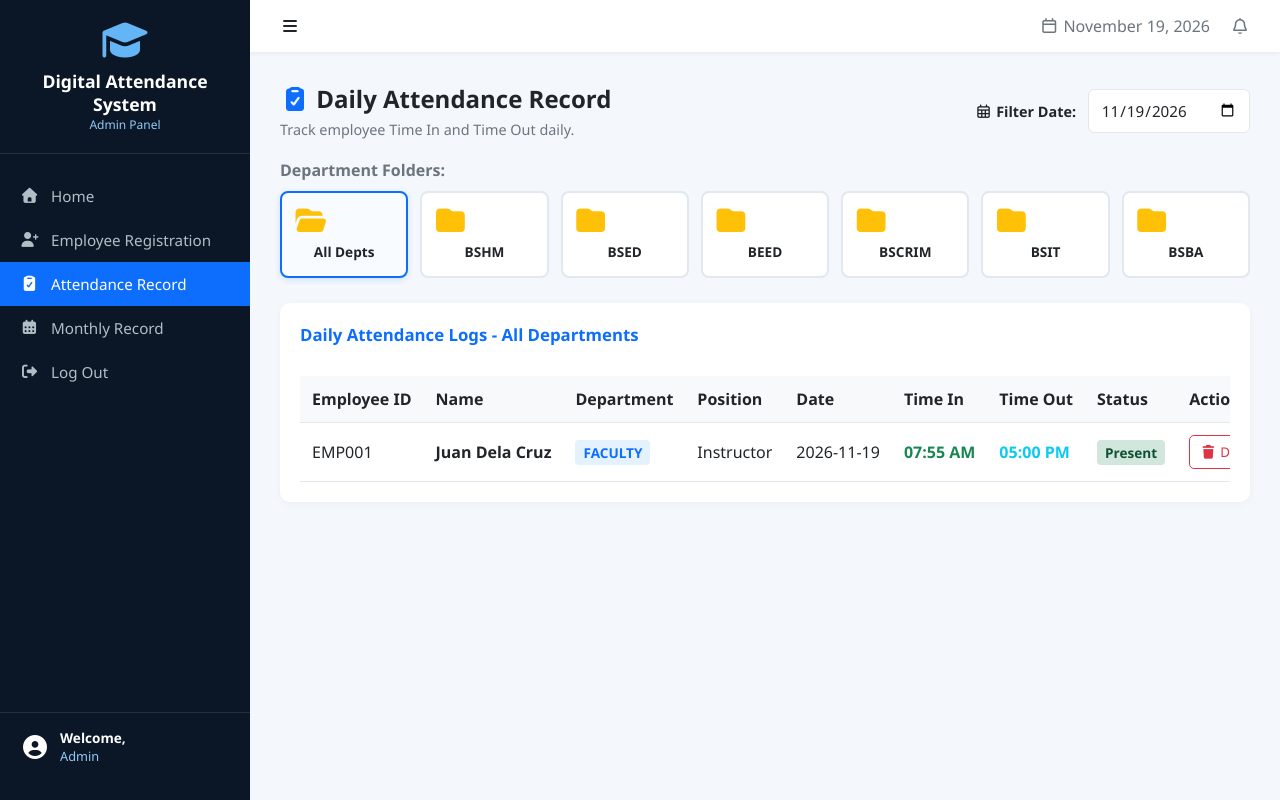
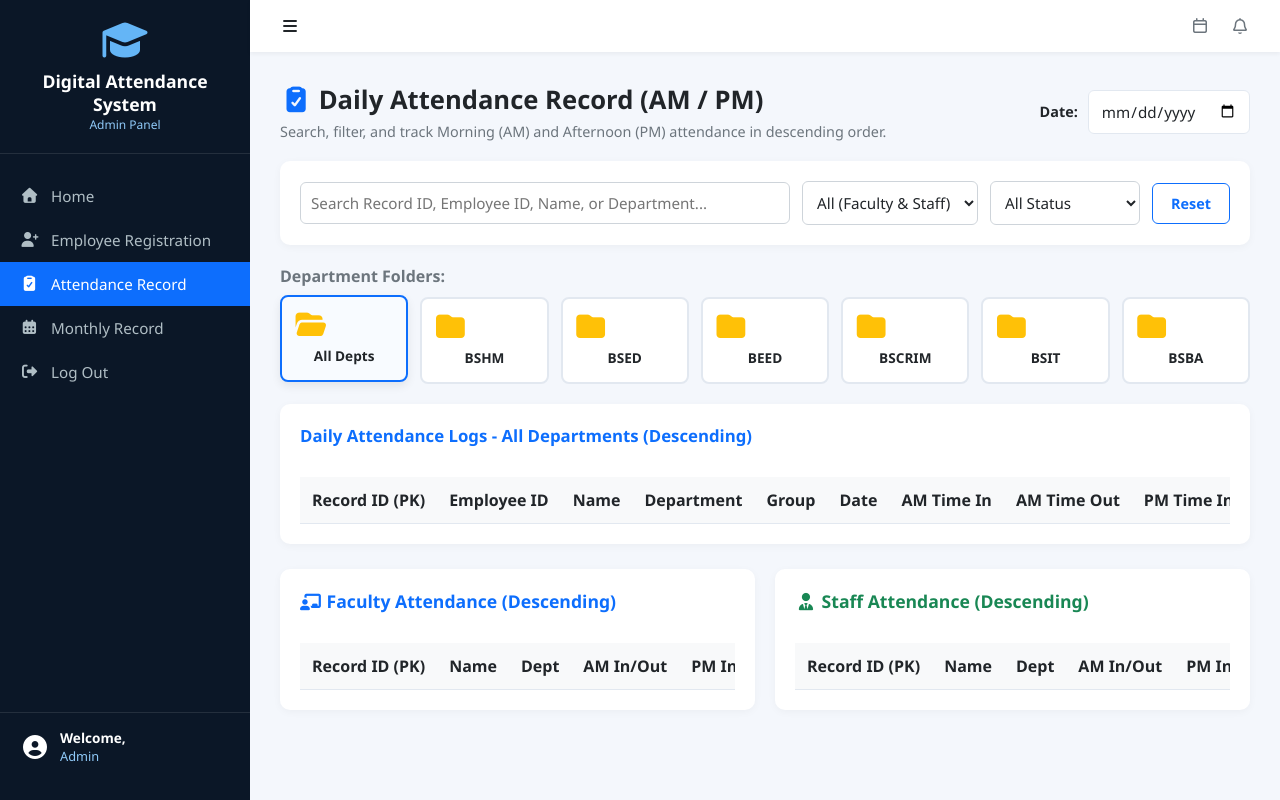
Before and after one commit to padernamarvin25-boop/Digital-attendance-system-for-faculty-and-staff, a plain HTML site: page attendance.html in a window 1280 px wide. Drawn offline with Linux system fonts and the light colour scheme.

Commit message:
Update attendance.html

```diff
--- a/attendance.html
+++ b/attendance.html
@@ -1,4 +1,3 @@
-
 <!DOCTYPE html>
 <html lang="en">
 <head>
@@ -23,21 +22,25 @@
       user-select: none;
     }
 
-    .daily-folder:focus {
-      outline: 3px solid rgba(13,110,253,0.25);
-      outline-offset: 2px;
-    }
-
-    .daily-folder:hover {
+    .daily-folder:hover,
+    .daily-folder.active-folder {
       border-color: var(--primary-blue);
+      background-color: #f8fbff;
       transform: translateY(-2px);
       box-shadow: 0 4px 10px rgba(0,0,0,0.08);
     }
 
-    .daily-folder.active-folder {
-      border-color: var(--primary-blue);
-      background-color: #f8fbff;
-      box-shadow: 0 2px 6px rgba(13,110,253,0.15);
+    .split-grid {
+      display: grid;
+      grid-template-columns: 1fr 1fr;
+      gap: 20px;
+      margin-bottom: 20px;
+    }
+
+    @media (max-width: 900px) {
+      .split-grid {
+        grid-template-columns: 1fr;
+      }
     }
 
     .delete-attendance-btn {
@@ -45,7 +48,7 @@
       border: 1px solid #dc3545;
       background: white;
       border-radius: 5px;
-      padding: 7px 10px;
+      padding: 6px 10px;
       cursor: pointer;
       white-space: nowrap;
     }
@@ -68,7 +71,6 @@
 
   <!-- SIDEBAR -->
   <div class="sidebar">
-
     <div class="sidebar-header">
       <i class="fa-solid fa-graduation-cap"></i>
       <h2>Digital Attendance System</h2>
@@ -76,459 +78,395 @@
     </div>
 
     <ul class="sidebar-menu">
-      <li>
-        <a href="./dashboard.html">
-          <i class="fa-solid fa-house"></i> Home
-        </a>
-      </li>
-
-      <li>
-        <a href="./employee.html">
-          <i class="fa-solid fa-user-plus"></i> Employee Registration
-        </a>
-      </li>
-
-      <li class="active">
-        <a href="./attendance.html">
-          <i class="fa-solid fa-clipboard-check"></i> Attendance Record
-        </a>
-      </li>
-
-      <li>
-        <a href="./monthly.html">
-          <i class="fa-solid fa-calendar-days"></i> Monthly Record
-        </a>
-      </li>
-
-      <li>
-        <a href="#" onclick="logout(); return false;">
-          <i class="fa-solid fa-right-from-bracket"></i> Log Out
-        </a>
-      </li>
+      <li><a href="./dashboard.html"><i class="fa-solid fa-house"></i> Home</a></li>
+      <li><a href="./employee.html"><i class="fa-solid fa-user-plus"></i> Employee Registration</a></li>
+      <li class="active"><a href="./attendance.html"><i class="fa-solid fa-clipboard-check"></i> Attendance Record</a></li>
+      <li><a href="./monthly.html"><i class="fa-solid fa-calendar-days"></i> Monthly Record</a></li>
+      <li><a href="#" onclick="logout(); return false;"><i class="fa-solid fa-right-from-bracket"></i> Log Out</a></li>
     </ul>
 
     <div class="sidebar-footer">
-      <i class="fa-solid fa-user-circle" style="font-size:1.5rem;"></i>
+      <i class="fa-solid fa-user-circle"></i>
       <div>
-        <strong style="display:block;font-size:0.85rem;">Welcome,</strong>
-        <span style="font-size:0.80rem;color:#90caf9;">Admin</span>
+        <strong>Welcome,</strong>
+        <span>Admin</span>
       </div>
     </div>
-
   </div>
 
   <!-- MAIN CONTENT -->
   <div class="main-content">
-
     <div class="topbar">
-      <div>
-        <i class="fa-solid fa-bars"></i>
-      </div>
-
+      <div><i class="fa-solid fa-bars"></i></div>
       <div class="topbar-info">
-        <span>
-          <i class="fa-regular fa-calendar"></i>
-          <span id="currentDate"></span>
-        </span>
+        <span><i class="fa-regular fa-calendar"></i> <span id="currentDate"></span></span>
         <i class="fa-regular fa-bell"></i>
       </div>
     </div>
 
     <div class="content-area">
-
-      <!-- PAGE HEADER -->
-      <div style="display:flex;justify-content:space-between;align-items:center;margin-bottom:20px;flex-wrap:wrap;gap:15px;">
-
+      <div class="page-header-row">
         <div>
-          <h1 style="font-size:1.5rem;margin-bottom:5px;">
+          <h1 class="page-heading">
             <i class="fa-solid fa-clipboard-check" style="color:var(--primary-blue);"></i>
-            Daily Attendance Record
+            Daily Attendance Record (AM / PM)
           </h1>
-
-          <p style="color:var(--text-muted);font-size:0.9rem;">
-            Track employee Time In and Time Out daily.
+          <p class="page-subheading" style="margin-bottom:0;">
+            Search, filter, and track Morning (AM) and Afternoon (PM) attendance in descending order.
           </p>
         </div>
 
-        <div>
-          <label style="font-weight:600;font-size:0.9rem;margin-right:8px;">
-            <i class="fa-regular fa-calendar-days"></i>
-            Filter Date:
-          </label>
+        <div style="display:flex;gap:10px;align-items:center;flex-wrap:wrap;">
+          <label for="dateFilter" style="font-weight:600;font-size:0.9rem;">Date:</label>
+          <input type="date" id="dateFilter" class="form-control" style="width:auto;" onchange="filterDailyData()">
+        </div>
+      </div>
 
-          <input type="date"
-            id="dateFilter"
+      <!-- SEARCH & FILTERS -->
+      <div class="card" style="margin-bottom:20px;">
+        <div class="filter-area" style="margin:0;">
+          <input
+            type="text"
+            id="dailySearch"
             class="form-control"
-            style="display:inline-block;width:auto;"
-            onchange="filterDailyData()">
+            style="flex:1;min-width:220px;"
+            placeholder="Search Record ID, Employee ID, Name, or Department..."
+            oninput="filterDailyData()"
+          >
+
+          <select id="dailyPositionFilter" class="form-control" style="width:auto;min-width:160px;" onchange="filterDailyData()">
+            <option value="ALL">All (Faculty &amp; Staff)</option>
+            <option value="FACULTY">Faculty</option>
+            <option value="STAFF">Staff</option>
+          </select>
+
+          <select id="dailyStatusFilter" class="form-control" style="width:auto;min-width:150px;" onchange="filterDailyData()">
+            <option value="ALL">All Status</option>
+            <option value="Present">Present</option>
+            <option value="Late">Late</option>
+          </select>
+
+          <button type="button" class="btn btn-outline" onclick="resetDailyFilters()">
+            Reset
+          </button>
         </div>
-
       </div>
 
       <!-- DEPARTMENT FOLDERS -->
-      <h3 style="font-size:1rem;margin-bottom:10px;color:var(--text-muted);">
-        Department Folders:
-      </h3>
-
-      <div style="display:grid;grid-template-columns:repeat(auto-fit,minmax(110px,1fr));gap:12px;margin-bottom:25px;">
-
+      <h3 class="folder-section-title" style="margin-top:0;">Department Folders:</h3>
+      <div style="display:grid;grid-template-columns:repeat(auto-fit,minmax(110px,1fr));gap:12px;margin-bottom:20px;">
         <div class="daily-folder active-folder" id="dfolder-ALL">
           <i class="fa-solid fa-folder-open" style="font-size:1.8rem;color:#ffc107;margin-bottom:5px;display:block;"></i>
           <h4 style="font-size:0.85rem;margin:0;">All Depts</h4>
         </div>
-
         <div class="daily-folder" id="dfolder-BSHM">
           <i class="fa-solid fa-folder" style="font-size:1.8rem;color:#ffc107;margin-bottom:5px;display:block;"></i>
           <h4 style="font-size:0.85rem;margin:0;">BSHM</h4>
         </div>
-
         <div class="daily-folder" id="dfolder-BSED">
           <i class="fa-solid fa-folder" style="font-size:1.8rem;color:#ffc107;margin-bottom:5px;display:block;"></i>
           <h4 style="font-size:0.85rem;margin:0;">BSED</h4>
         </div>
-
         <div class="daily-folder" id="dfolder-BEED">
           <i class="fa-solid fa-folder" style="font-size:1.8rem;color:#ffc107;margin-bottom:5px;display:block;"></i>
           <h4 style="font-size:0.85rem;margin:0;">BEED</h4>
         </div>
-
         <div class="daily-folder" id="dfolder-BSCRIM">
           <i class="fa-solid fa-folder" style="font-size:1.8rem;color:#ffc107;margin-bottom:5px;display:block;"></i>
           <h4 style="font-size:0.85rem;margin:0;">BSCRIM</h4>
         </div>
-
         <div class="daily-folder" id="dfolder-BSIT">
           <i class="fa-solid fa-folder" style="font-size:1.8rem;color:#ffc107;margin-bottom:5px;display:block;"></i>
           <h4 style="font-size:0.85rem;margin:0;">BSIT</h4>
         </div>
-
         <div class="daily-folder" id="dfolder-BSBA">
           <i class="fa-solid fa-folder" style="font-size:1.8rem;color:#ffc107;margin-bottom:5px;display:block;"></i>
           <h4 style="font-size:0.85rem;margin:0;">BSBA</h4>
         </div>
-
       </div>
 
-      <!-- ATTENDANCE TABLE -->
-      <div class="card">
-
-        <h3 id="dailyFolderTitle" style="margin-bottom:15px;font-size:1.05rem;color:var(--primary-blue);">
-          Daily Attendance Logs - All Departments
+      <!-- COMBINED ATTENDANCE TABLE (DESCENDING) -->
+      <div class="card" style="margin-bottom:25px;">
+        <h3 id="dailyFolderTitle" class="monthly-table-title">
+          Daily Attendance Logs - All Departments (Descending)
         </h3>
 
-        <div style="overflow-x:auto;">
+        <div class="table-wrapper">
           <table>
             <thead>
               <tr>
+                <th>Record ID (PK)</th>
                 <th>Employee ID</th>
                 <th>Name</th>
                 <th>Department</th>
-                <th>Position</th>
+                <th>Group</th>
                 <th>Date</th>
-                <th>Time In</th>
-                <th>Time Out</th>
+                <th>AM Time In</th>
+                <th>AM Time Out</th>
+                <th>PM Time In</th>
+                <th>PM Time Out</th>
                 <th>Status</th>
                 <th>Actions</th>
               </tr>
             </thead>
-
             <tbody id="attendanceTable"></tbody>
           </table>
         </div>
+      </div>
 
+      <!-- SEPARATE FACULTY & STAFF CONTAINERS -->
+      <div class="split-grid">
+        <div class="card">
+          <h3 class="card-title" style="color:var(--primary-blue);">
+            <i class="fa-solid fa-chalkboard-user"></i> Faculty Attendance (Descending)
+          </h3>
+          <div class="table-wrapper">
+            <table>
+              <thead>
+                <tr>
+                  <th>Record ID (PK)</th>
+                  <th>Name</th>
+                  <th>Dept</th>
+                  <th>AM In/Out</th>
+                  <th>PM In/Out</th>
+                </tr>
+              </thead>
+              <tbody id="facultyDailyTable"></tbody>
+            </table>
+          </div>
+        </div>
+
+        <div class="card">
+          <h3 class="card-title" style="color:var(--success-green);">
+            <i class="fa-solid fa-user-tie"></i> Staff Attendance (Descending)
+          </h3>
+          <div class="table-wrapper">
+            <table>
+              <thead>
+                <tr>
+                  <th>Record ID (PK)</th>
+                  <th>Name</th>
+                  <th>Dept</th>
+                  <th>AM In/Out</th>
+                  <th>PM In/Out</th>
+                </tr>
+              </thead>
+              <tbody id="staffDailyTable"></tbody>
+            </table>
+          </div>
+        </div>
       </div>
 
     </div>
   </div>
 </div>
 
-<!-- DATABASE -->
 <script src="./database.js"></script>
 
 <script>
+  let dailySelectedDept = "ALL";
 
-  let dailySelectedDept = 'ALL';
+  const clean = v => String(v ?? "").trim();
 
-  const localToday = () => {
-    const d = new Date();
+  const esc = v => clean(v).replace(/[&<>"']/g, ch => ({
+    "&": "&amp;", "<": "&lt;", ">": "&gt;", '"': "&quot;", "'": "&#39;"
+  }[ch]));
 
-    return `${d.getFullYear()}-${String(d.getMonth() + 1).padStart(2, '0')}-${String(d.getDate()).padStart(2, '0')}`;
-  };
-
-  function clean(value) {
-    return String(value ?? '').trim();
+  function normalizeGroup(emp, rec) {
+    const pos = clean(rec.position || emp?.position || "Staff").toLowerCase();
+    if (pos.includes("faculty") || pos.includes("instructor") || pos.includes("teacher")) {
+      return "Faculty";
+    }
+    return "Staff";
   }
 
-  function escapeHTML(value) {
-    return clean(value).replace(/[&<>"']/g, ch => ({
-      '&': '&amp;',
-      '<': '&lt;',
-      '>': '&gt;',
-      '"': '&quot;',
-      "'": '&#39;'
-    }[ch]));
+  function getDeptVal(emp, rec) {
+    return clean(rec.department || emp?.department || "General").toUpperCase();
   }
 
-  function getDepartment(employee, record) {
-    return clean(
-      employee?.department || record?.department || 'Unknown'
-    ).toUpperCase();
-  }
-
-  // SELECT DEPARTMENT
   function selectDailyDept(dept) {
-
     dailySelectedDept = clean(dept).toUpperCase();
 
-    document.querySelectorAll('.daily-folder').forEach(folder => {
-
-      folder.classList.remove('active-folder');
-
-      const icon = folder.querySelector('i');
-
+    document.querySelectorAll(".daily-folder").forEach(folder => {
+      folder.classList.remove("active-folder");
+      const icon = folder.querySelector("i");
       if (icon) {
-        icon.classList.remove('fa-folder-open');
-        icon.classList.add('fa-folder');
+        icon.classList.remove("fa-folder-open");
+        icon.classList.add("fa-folder");
       }
-
     });
 
-    const selectedFolder = document.getElementById(
-      'dfolder-' + dailySelectedDept
-    );
-
-    if (selectedFolder) {
-
-      selectedFolder.classList.add('active-folder');
-
-      const icon = selectedFolder.querySelector('i');
-
+    const selected = document.getElementById("dfolder-" + dailySelectedDept);
+    if (selected) {
+      selected.classList.add("active-folder");
+      const icon = selected.querySelector("i");
       if (icon) {
-        icon.classList.remove('fa-folder');
-        icon.classList.add('fa-folder-open');
+        icon.classList.remove("fa-folder");
+        icon.classList.add("fa-folder-open");
       }
-
     }
 
-    const title = document.getElementById('dailyFolderTitle');
-
+    const title = document.getElementById("dailyFolderTitle");
     if (title) {
-      title.textContent = dailySelectedDept === 'ALL'
-        ? 'Daily Attendance Logs - All Departments'
-        : `Daily Attendance Logs - ${dailySelectedDept}`;
+      title.textContent = dailySelectedDept === "ALL"
+        ? "Daily Attendance Logs - All Departments (Descending)"
+        : `Daily Attendance Logs - ${dailySelectedDept} (Descending)`;
     }
 
     filterDailyData();
   }
 
-  // DISPLAY ATTENDANCE RECORDS
+  function resetDailyFilters() {
+    const s = document.getElementById("dailySearch");
+    const p = document.getElementById("dailyPositionFilter");
+    const st = document.getElementById("dailyStatusFilter");
+    const d = document.getElementById("dateFilter");
+    if (s) s.value = "";
+    if (p) p.value = "ALL";
+    if (st) st.value = "ALL";
+    if (d) d.value = getTodayISO();
+    selectDailyDept("ALL");
+  }
+
   function filterDailyData() {
+    const tbody = document.getElementById("attendanceTable");
+    const facBody = document.getElementById("facultyDailyTable");
+    const staffBody = document.getElementById("staffDailyTable");
+    if (!tbody || !window.DB) return;
 
-    const tbody = document.getElementById('attendanceTable');
-
-    if (!tbody) return;
-
-    if (
-      !window.DB ||
-      typeof DB.getAttendance !== 'function' ||
-      typeof DB.getEmployees !== 'function'
-    ) {
-
-      tbody.innerHTML = `
-        <tr>
-          <td colspan="9" style="text-align:center;padding:25px;color:#dc3545;">
-            Database not loaded. Check that database.js is in the same folder as attendance.html.
-          </td>
-        </tr>
-      `;
-
-      return;
-    }
-
-    const selectedDate =
-      document.getElementById('dateFilter')?.value || '';
+    const selectedDate = document.getElementById("dateFilter")?.value || "";
+    const keyword = clean(document.getElementById("dailySearch")?.value).toLowerCase();
+    const posFilter = document.getElementById("dailyPositionFilter")?.value || "ALL";
+    const statusFilter = document.getElementById("dailyStatusFilter")?.value || "ALL";
 
     const records = DB.getAttendance() || [];
     const employees = DB.getEmployees() || [];
 
-    // Preserve original database index for accurate deletion.
-    const rows = records.map((record, recordIndex) => {
+    const enriched = records.map((rec, idx) => {
+      const emp = employees.find(e => clean(e.id) === clean(rec.id || rec.employeeId));
+      const recId = rec.recordId || `ATT-${idx + 1}`;
+      const empId = rec.id || rec.employeeId || "—";
+      const name = rec.name || rec.employeeName || emp?.name || "Unknown";
+      const dept = getDeptVal(emp, rec);
+      const group = normalizeGroup(emp, rec);
 
-      const employee = employees.find(
-        emp => clean(emp.id) === clean(record.id)
-      );
+      const amIn = rec.amTimeIn || rec.timeIn || "--";
+      const amOut = rec.amTimeOut || "--";
+      const pmIn = rec.pmTimeIn || "--";
+      const pmOut = rec.pmTimeOut || rec.timeOut || "--";
 
       return {
-        ...record,
-        _recordIndex: recordIndex,
-        name: record.name || employee?.name || 'Unknown',
-        department: getDepartment(employee, record),
-        position: record.position || employee?.position || '—'
+        ...rec,
+        _recordIndex: idx,
+        recordId: recId,
+        id: empId,
+        name,
+        department: dept,
+        group,
+        amIn,
+        amOut,
+        pmIn,
+        pmOut,
+        status: rec.status || "Present"
       };
-
-    }).filter(record => {
-
-      const matchesDate =
-        !selectedDate || clean(record.date) === selectedDate;
-
-      const matchesDept =
-        dailySelectedDept === 'ALL' ||
-        record.department === dailySelectedDept;
-
-      return matchesDate && matchesDept;
-
     });
 
-    if (!rows.length) {
+    const filtered = enriched
+      .sort((a, b) => b._recordIndex - a._recordIndex)
+      .filter(r => {
+        const matchesDate = !selectedDate || clean(r.date) === selectedDate;
+        const matchesDept = dailySelectedDept === "ALL" || r.department === dailySelectedDept;
+        const matchesGroup = posFilter === "ALL" || r.group.toUpperCase() === posFilter;
+        const matchesStatus = statusFilter === "ALL" || clean(r.status).toLowerCase() === statusFilter.toLowerCase();
+        const matchesSearch = !keyword ||
+          clean(r.recordId).toLowerCase().includes(keyword) ||
+          clean(r.id).toLowerCase().includes(keyword) ||
+          clean(r.name).toLowerCase().includes(keyword) ||
+          clean(r.department).toLowerCase().includes(keyword);
 
-      tbody.innerHTML = `
+        return matchesDate && matchesDept && matchesGroup && matchesStatus && matchesSearch;
+      });
+
+    if (!filtered.length) {
+      tbody.innerHTML = `<tr><td colspan="12" class="empty-message">No attendance records found.</td></tr>`;
+    } else {
+      tbody.innerHTML = filtered.map(r => `
         <tr>
-          <td colspan="9" style="text-align:center;color:#6c757d;padding:25px;">
-            No attendance records found for this date or department.
+          <td><strong>${esc(r.recordId)}</strong></td>
+          <td>${esc(r.id)}</td>
+          <td><strong>${esc(r.name)}</strong></td>
+          <td><span class="department-tag">${esc(r.department)}</span></td>
+          <td>${esc(r.group)}</td>
+          <td>${esc(r.date)}</td>
+          <td style="color:#198754;font-weight:600;">${esc(r.amIn)}</td>
+          <td style="color:#0d6efd;font-weight:600;">${esc(r.amOut)}</td>
+          <td style="color:#198754;font-weight:600;">${esc(r.pmIn)}</td>
+          <td style="color:#0d6efd;font-weight:600;">${esc(r.pmOut)}</td>
+          <td><span class="days-tag">${esc(r.status)}</span></td>
+          <td>
+            <button type="button" class="delete-attendance-btn" onclick="deleteAttendanceRecord(${r._recordIndex})">
+              <i class="fa-solid fa-trash"></i> Delete
+            </button>
           </td>
         </tr>
-      `;
-
-      return;
+      `).join("");
     }
 
-    tbody.innerHTML = rows.map(record => `
+    const facRows = filtered.filter(r => r.group === "Faculty");
+    const staffRows = filtered.filter(r => r.group === "Staff");
 
-      <tr>
+    if (facBody) {
+      facBody.innerHTML = facRows.length ? facRows.map(r => `
+        <tr>
+          <td>${esc(r.recordId)}</td>
+          <td><strong>${esc(r.name)}</strong></td>
+          <td>${esc(r.department)}</td>
+          <td>${esc(r.amIn)} / ${esc(r.amOut)}</td>
+          <td>${esc(r.pmIn)} / ${esc(r.pmOut)}</td>
+        </tr>
+      `).join("") : `<tr><td colspan="5" class="empty-message">No Faculty logs.</td></tr>`;
+    }
 
-        <td>${escapeHTML(record.id)}</td>
-
-        <td>
-          <strong>${escapeHTML(record.name)}</strong>
-        </td>
-
-        <td>
-          <span style="background:#e3f2fd;color:#0d6efd;padding:3px 8px;border-radius:4px;font-weight:600;font-size:0.85rem;">
-            ${escapeHTML(record.department)}
-          </span>
-        </td>
-
-        <td>${escapeHTML(record.position)}</td>
-
-        <td>${escapeHTML(record.date)}</td>
-
-        <td>
-          <span style="color:#198754;font-weight:600;">
-            ${escapeHTML(record.timeIn || '—')}
-          </span>
-        </td>
-
-        <td>
-          <span style="color:#0dcaf0;font-weight:600;">
-            ${escapeHTML(record.timeOut || '—')}
-          </span>
-        </td>
-
-        <td>
-          <span style="background:#d1e7dd;color:#0f5132;padding:3px 8px;border-radius:4px;font-weight:bold;font-size:0.85rem;">
-            ${escapeHTML(record.status || '—')}
-          </span>
-        </td>
-
-        <td>
-          <button
-            type="button"
-            class="delete-attendance-btn"
-            onclick="deleteAttendanceRecord(${record._recordIndex})">
-
-            <i class="fa-solid fa-trash"></i>
-            Delete
-
-          </button>
-        </td>
-
-      </tr>
-
-    `).join('');
-
+    if (staffBody) {
+      staffBody.innerHTML = staffRows.length ? staffRows.map(r => `
+        <tr>
+          <td>${esc(r.recordId)}</td>
+          <td><strong>${esc(r.name)}</strong></td>
+          <td>${esc(r.department)}</td>
+          <td>${esc(r.amIn)} / ${esc(r.amOut)}</td>
+          <td>${esc(r.pmIn)} / ${esc(r.pmOut)}</td>
+        </tr>
+      `).join("") : `<tr><td colspan="5" class="empty-message">No Staff logs.</td></tr>`;
+    }
   }
 
-  // DELETE SELECTED ATTENDANCE RECORD
   function deleteAttendanceRecord(recordIndex) {
-
-    if (
-      !window.DB ||
-      typeof DB.getAttendance !== 'function' ||
-      typeof DB.saveAttendance !== 'function'
-    ) {
-      return;
-    }
-
+    if (!window.DB || typeof DB.getAttendance !== "function" || typeof DB.saveAttendance !== "function") return;
     const records = DB.getAttendance() || [];
-
-    if (
-      !Number.isInteger(recordIndex) ||
-      recordIndex < 0 ||
-      recordIndex >= records.length
-    ) {
-      return;
-    }
-
-    // Remove only the selected attendance record.
+    if (!Number.isInteger(recordIndex) || recordIndex < 0 || recordIndex >= records.length) return;
     records.splice(recordIndex, 1);
-
     DB.saveAttendance(records);
-
-    // Refresh attendance table immediately.
     filterDailyData();
-
   }
 
-  // INITIALIZE PAGE
-  document.addEventListener('DOMContentLoaded', () => {
+  document.addEventListener("DOMContentLoaded", () => {
+    const dateFilter = document.getElementById("dateFilter");
+    if (dateFilter) dateFilter.value = getTodayISO();
 
-    const dateFilter = document.getElementById('dateFilter');
-    const currentDate = document.getElementById('currentDate');
-
-    if (currentDate) {
-      currentDate.textContent = new Date().toLocaleDateString('en-US', {
-        year: 'numeric',
-        month: 'long',
-        day: 'numeric'
+    document.querySelectorAll(".daily-folder").forEach(folder => {
+      folder.addEventListener("click", () => selectDailyDept(folder.id.replace("dfolder-", "")));
+      folder.setAttribute("role", "button");
+      folder.setAttribute("tabindex", "0");
+      folder.addEventListener("keydown", e => {
+        if (e.key === "Enter" || e.key === " ") {
+          e.preventDefault();
+          folder.click();
+        }
       });
-    }
-
-    if (dateFilter) {
-      dateFilter.value = localToday();
-      dateFilter.addEventListener('change', filterDailyData);
-    }
-
-    // DEPARTMENT FOLDER CLICK EVENTS
-    document.querySelectorAll('.daily-folder').forEach(folder => {
-
-      folder.addEventListener('click', () => {
-
-        const dept = folder.id.replace('dfolder-', '');
-
-        selectDailyDept(dept);
-
-      });
-
-      folder.setAttribute('role', 'button');
-      folder.setAttribute('tabindex', '0');
-
-      folder.addEventListener('keydown', event => {
-
-        if (event.key === 'Enter' || event.key === ' ') {
-
-          event.preventDefault();
-          folder.click();
-
-        }
-
-      });
-
     });
 
-    selectDailyDept('ALL');
-
+    selectDailyDept("ALL");
   });
-
 </script>
 
 </body>
```
